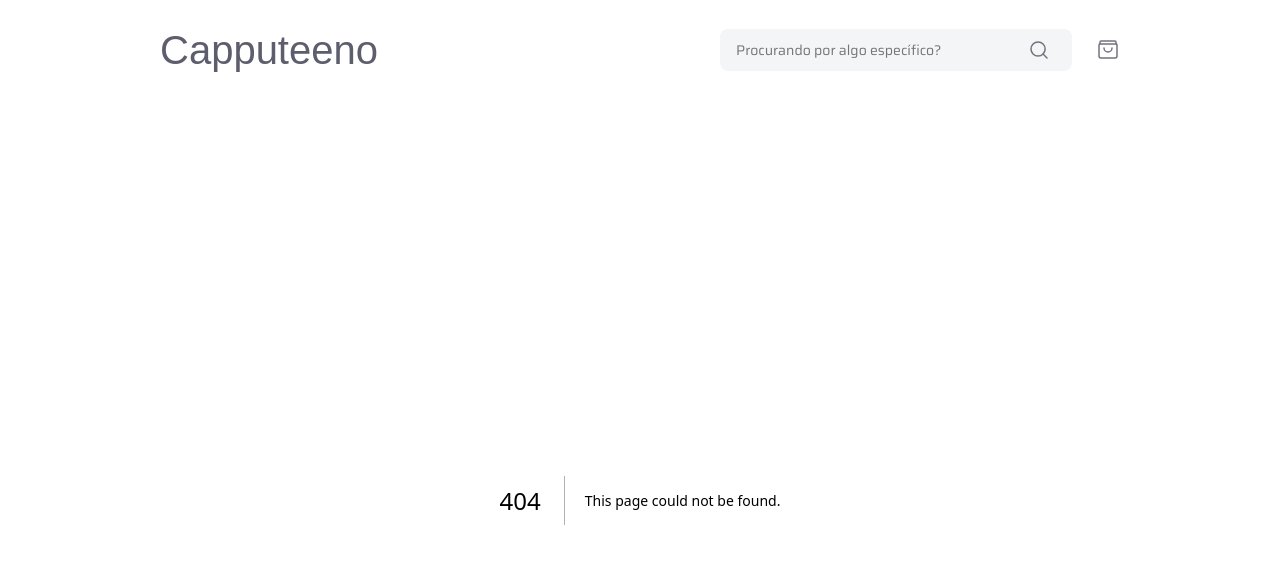
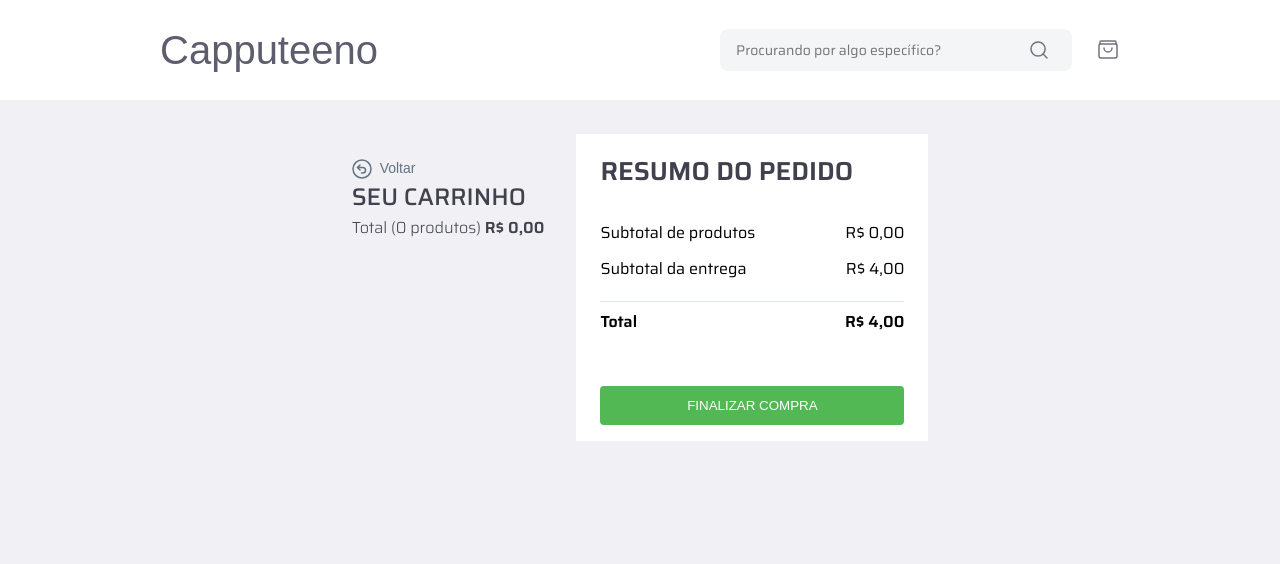
Before and after one commit to matheuspedrosoo/frontend-e-commerce-challenge, a Next.js app in the folder capputeeno/: page /cart in a window 1280 px wide. Before the commit this address had no page. Shown: the top 564 px of the page. Built offline with nearby package versions, Linux system fonts and the light colour scheme; a web font is replaced by a local one.

Commit message:
feat: add cart page

```diff
--- /dev/null
+++ b/capputeeno/src/app/cart/page.tsx
@@ -0,0 +1,165 @@
+'use client'
+import styled from 'styled-components'
+import { BackButton } from '@/components/BackButton'
+import { DefaultPageLayout } from '@/components/DefaultPageLayout/default-page-layout'
+import { useLocalStorage } from '@/hooks/useLocalStorage'
+import { ProductInCart } from '@/types/producs'
+import { formatPrice } from '@/utils/format-price'
+import { CartItem } from '@/components/Cart/cart-item'
+import { Divider } from '@/components/Divider'
+
+const Container = styled.div`
+	display: flex;
+	justify-content: center;
+	flex-direction: column;
+	gap: 32px;
+
+	@media (min-width: ${({ theme }) => theme.desktopBreakpoint}) {
+		flex-direction: row;
+	}
+`
+
+const CartListContainer = styled.div`
+	margin-top: 24px;
+
+	h3 {
+		font-size: 24px;
+		font-weight: 500;
+		line-height: 150%;
+		text-transform: uppercase;
+		color: var(--text-dark-2);
+	}
+
+	p {
+		font-size: 16px;
+		font-weight: 300;
+		color: var(--text-dark-2);
+
+		span {
+			font-weight: 600;
+		}
+	}
+`
+
+const CartList = styled.ul`
+	display: flex;
+	align-items: flex-start;
+	justify-content: center;
+	flex-direction: column;
+	gap: 16px;
+	margin-top: 24px;
+`
+
+const CardResultContainer = styled.div`
+	display: flex;
+	flex-direction: column;
+	align-items: flex-start;
+	justify-content: flex-start;
+	min-width: 352px;
+	padding: 16px 24px;
+
+	background-color: white;
+	height: 100%;
+
+	h3 {
+		font-size: 26px;
+		font-weight: 600;
+		color: var(--text-dark-2);
+		text-transform: uppercase;
+		margin-bottom: 30px;
+	}
+`
+
+const TotalItem = styled.div<{ isBold: boolean }>`
+	display: flex;
+	align-items: center;
+	justify-content: space-between;
+	width: 100%;
+
+	font-size: 16px;
+	font-weight: ${({ isBold }) => (isBold ? '600' : '400')};
+	line-height: 150%;
+
+	margin-bottom: 12px;
+`
+
+const ShopBtn = styled.button`
+	text-transform: uppercase;
+	border: none;
+	color: white;
+	border-radius: 4px;
+	background-color: var(--success-color);
+	padding: 12px 12px;
+	width: 100%;
+	margin-top: 40px;
+	cursor: pointer;
+`
+
+export default function CartPage() {
+	const { value, updateLocalStorage } = useLocalStorage<ProductInCart[]>('cart-items', [])
+
+	const calculateTotal = (value: ProductInCart[]) => {
+		return value.reduce((sum, item) => (sum += item.price_in_cents * item.quantity), 0)
+	}
+
+	const cartTotal = formatPrice(calculateTotal(value))
+	const deliveryFee = 400
+	const cartTotalWithDelivery = formatPrice(calculateTotal(value) + deliveryFee)
+
+	const handleUpdateQuantity = (id: string, quantity: number) => {
+		const newValue = value.map((item) => {
+			if (item.id !== id) return item
+			return { ...item, quantity: quantity }
+		})
+		updateLocalStorage(newValue)
+	}
+
+	const handleDeleteItem = (id: string) => {
+		const newValue = value.filter((item) => {
+			if (item.id !== id) return item
+		})
+
+		updateLocalStorage(newValue)
+	}
+
+	return (
+		<DefaultPageLayout>
+			<Container>
+				<CartListContainer>
+					<BackButton navigate='/' />
+					<h3>Seu carrinho</h3>
+					<p>
+						Total ({value.length} {value.length !== 1 ? 'produtos' : 'produto'}) <span>{cartTotal}</span>
+					</p>
+					<CartList>
+						{value.map((item) => (
+							<CartItem
+								key={item.id}
+								product={item}
+								handleUpdateQuantity={handleUpdateQuantity}
+								handleDelete={handleDeleteItem}
+							/>
+						))}
+					</CartList>
+				</CartListContainer>
+				<CardResultContainer>
+					<h3>Resumo do Pedido</h3>
+					<TotalItem isBold={false}>
+						<p>Subtotal de produtos</p>
+						<p>{cartTotal}</p>
+					</TotalItem>
+					<TotalItem isBold={false}>
+						<p>Subtotal da entrega</p>
+						<p>{formatPrice(deliveryFee)}</p>
+					</TotalItem>
+					<Divider />
+					<TotalItem isBold>
+						<p>Total</p>
+						<p>{cartTotalWithDelivery}</p>
+					</TotalItem>
+					<ShopBtn>Finalizar compra </ShopBtn>
+				</CardResultContainer>
+			</Container>
+		</DefaultPageLayout>
+	)
+}
--- a/capputeeno/src/app/globals.css
+++ b/capputeeno/src/app/globals.css
@@ -10,6 +10,8 @@
 	--shapes-dark: #09090a;
 	--shapes: #dce2e6;
 	--secounday-text: #617480;
+	--border-color: #a8a8b3;
+	--success-color: #51b853;
 }
 
 * {
--- /dev/null
+++ b/capputeeno/src/components/Cart/cart-item.tsx
@@ -0,0 +1,127 @@
+/* eslint-disable @next/next/no-img-element */
+import styled from 'styled-components'
+import { ProductInCart } from '@/types/producs'
+import { formatPrice } from '@/utils/format-price'
+import { ChangeEvent } from 'react'
+import { DeleteIcon } from '../Icons/delete-icon'
+
+interface CartItemProps {
+	product: ProductInCart
+	handleUpdateQuantity(id: string, quantity: number): void
+	handleDelete(id: string): void
+}
+
+const Item = styled.li`
+	display: flex;
+	align-items: center;
+	justify-content: center;
+	height: 210px;
+	width: 100%;
+
+	border-radius: 8px;
+	background-color: white;
+
+	position: relative;
+
+	button {
+		border: none;
+		background: transparent;
+		cursor: pointer;
+
+		position: absolute;
+		top: 16px;
+		right: 24px;
+	}
+
+	img {
+		max-height: 100%;
+		width: 256px;
+		border-radius: 8px 0 0 8px;
+	}
+
+	> div {
+		width: 100%;
+		height: 100%;
+		display: flex;
+		align-items: flex-start;
+		justify-content: space-between;
+		flex-direction: column;
+		padding: 16px 24px;
+		line-height: 150%;
+		color: var(--text-dark-2);
+
+		h4 {
+			font-weight: 300;
+			font-size: 20px;
+		}
+
+		p {
+			font-weight: 400;
+			font-size: 12px;
+			max-height: 50%;
+			overflow: hidden;
+			text-overflow: ellipsis;
+		}
+
+		div {
+			display: flex;
+			align-items: center;
+			justify-content: space-between;
+			width: 100%;
+
+			span {
+				font-weight: 600;
+				font-size: 16px;
+				color: var(--shapes-dark);
+			}
+		}
+	}
+`
+
+const SelectQuantity = styled.select`
+	padding: 8px;
+	border: 1.5px solid var(--border-color);
+	border-radius: 8px;
+	background-color: var(--bg-secondary);
+	color: var(--text-dark);
+	font-weight: 400;
+	font-size: 16px;
+`
+
+export function CartItem({ product, handleUpdateQuantity, handleDelete }: CartItemProps) {
+	const handleChange = (e: ChangeEvent<HTMLSelectElement>) => {
+		handleUpdateQuantity(product.id, Number(e.target.value))
+	}
+
+	return (
+		<Item>
+			<button
+				onClick={() => handleDelete(product.id)}
+				aria-label='Deletar'
+			>
+				<DeleteIcon />
+			</button>
+			<img
+				src={product.image_url}
+				alt='product'
+			/>
+			<div>
+				<h4>{product.name}</h4>
+				<p>{product.description}</p>
+				<div>
+					<SelectQuantity
+						value={product.quantity}
+						onChange={handleChange}
+					>
+						<option value={1}>1</option>
+						<option value={2}>2</option>
+						<option value={3}>3</option>
+						<option value={4}>4</option>
+						<option value={5}>5</option>
+					</SelectQuantity>
+					<span>{formatPrice(product.price_in_cents)}</span>
+				</div>
+			</div>
+		</Item>
+	)
+}
--- /dev/null
+++ b/capputeeno/src/components/Icons/delete-icon.tsx
@@ -0,0 +1,56 @@
+export function DeleteIcon() {
+	return (
+		<svg
+			width='24'
+			height='24'
+			viewBox='0 0 24 24'
+			fill='none'
+			xmlns='http://www.w3.org/2000/svg'
+		>
+			<path
+				fillRule='evenodd'
+				clipRule='evenodd'
+				d='M16.1378 21H7.85782C6.81082 21 5.94082 20.192 5.86282 19.147L4.96582 7H18.9998L18.1328 19.142C18.0578 20.189 17.1868 21 16.1378 21V21Z'
+				stroke='#DE3838'
+				strokeWidth='1.5'
+				strokeLinecap='round'
+				strokeLinejoin='round'
+			/>
+			<path
+				d='M12 11V17'
+				stroke='#DE3838'
+				strokeWidth='1.5'
+				strokeLinecap='round'
+				strokeLinejoin='round'
+			/>
+			<path
+				d='M4 7H20'
+				stroke='#DE3838'
+				strokeWidth='1.5'
+				strokeLinecap='round'
+				strokeLinejoin='round'
+			/>
+			<path
+				d='M17 7L15.987 4.298C15.694 3.517 14.948 3 14.114 3H9.886C9.052 3 8.306 3.517 8.013 4.298L7 7'
+				stroke='#DE3838'
+				strokeWidth='1.5'
+				strokeLinecap='round'
+				strokeLinejoin='round'
+			/>
+			<path
+				d='M15.4298 11L14.9998 17'
+				stroke='#DE3838'
+				strokeWidth='1.5'
+				strokeLinecap='round'
+				strokeLinejoin='round'
+			/>
+			<path
+				d='M8.57016 11L9.00016 17'
+				stroke='#DE3838'
+				strokeWidth='1.5'
+				strokeLinecap='round'
+				strokeLinejoin='round'
+			/>
+		</svg>
+	)
+}
```
